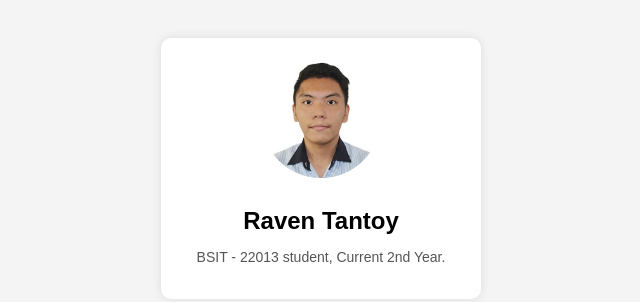
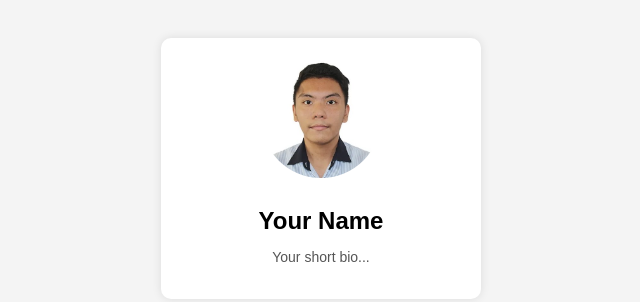
Before and after one commit to Raven-tantoy/22013---WEB101---TANTOY, a plain HTML site: page index.html in a window 1280 px wide. Shown: the part 232-534 px from the top of the page, without its empty margins (319-959 px from the left). Drawn offline with Linux system fonts and the light colour scheme.

Commit message:
Update index.html

```diff
--- a/index.html
+++ b/index.html
@@ -46,10 +46,9 @@
 <body>
 
   <div class="profile-card">
-    <img src="https://github.com/Raven-tantoy/22013---WEB101---TANTOY/blob/5e4d46a843f4d74be19dc3726143c0a7d0930be3/Tantoy.jpg" alt="Profile Picture">
-    <h2>Raven Tantoy</h2>
-    <p>BSIT - 22013 student, Current 2nd Year.</p>
+  <img src="https://raw.githubusercontent.com/Raven-tantoy/22013---WEB101---TANTOY/5e4d46a843f4d74be19dc3726143c0a7d0930be3/Tantoy.jpg" alt="My Profile Picture">
+  <h2>Your Name</h2>
+  <p>Your short bio...</p>
   </div>
-
 </body>
 </html>
```
